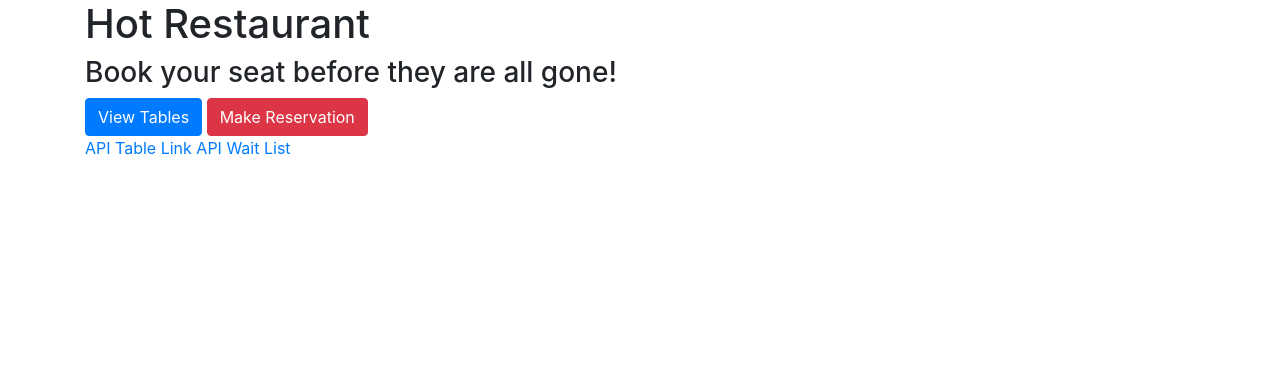
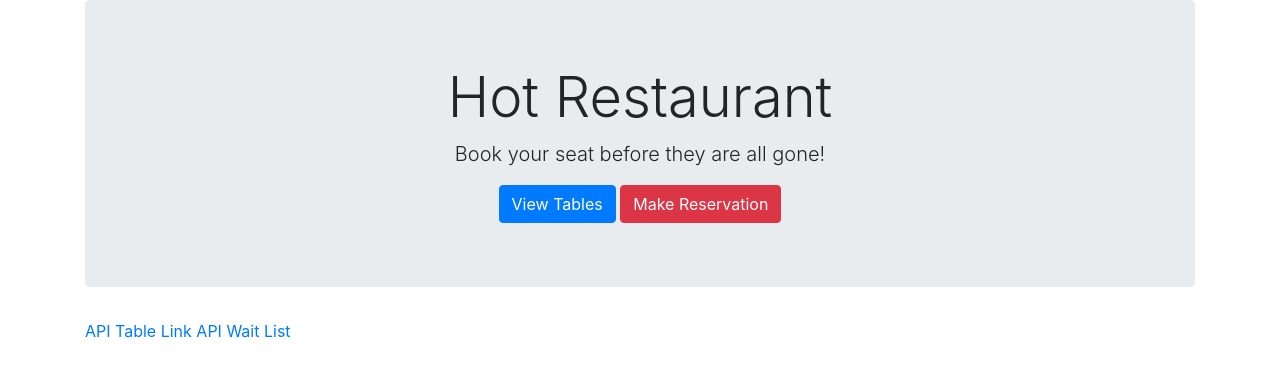
Before and after one commit to seahopki12/Restaurant_Reservations, a website: page index.html in a window 1280 px wide. Drawn offline with nearby package versions, Linux system fonts and the light colour scheme.

Commit message:
styled homepage

```diff
--- a/index.html
+++ b/index.html
@@ -14,11 +14,14 @@
 
 <body>
     <div class="container">
-        <h1>Hot Restaurant</h1>
-        <h3>Book your seat before they are all gone!</h3>
-        <button type="button" class="btn btn-primary">View Tables</button>
-        <button type="button" class="btn btn-danger">Make Reservation</button>
-
+        <div class="text-center">
+            <div class="jumbotron">
+                <h1 class="display-4">Hot Restaurant</h1>
+                <p class="lead">Book your seat before they are all gone!</p>
+                <button type="button" class="btn btn-primary">View Tables</button>
+                <button type="button" class="btn btn-danger">Make Reservation</button>
+            </div>
+        </div>
         <div class="footer">
             <a href="">API Table Link</a>
             <a href="">API Wait List</a>
```
